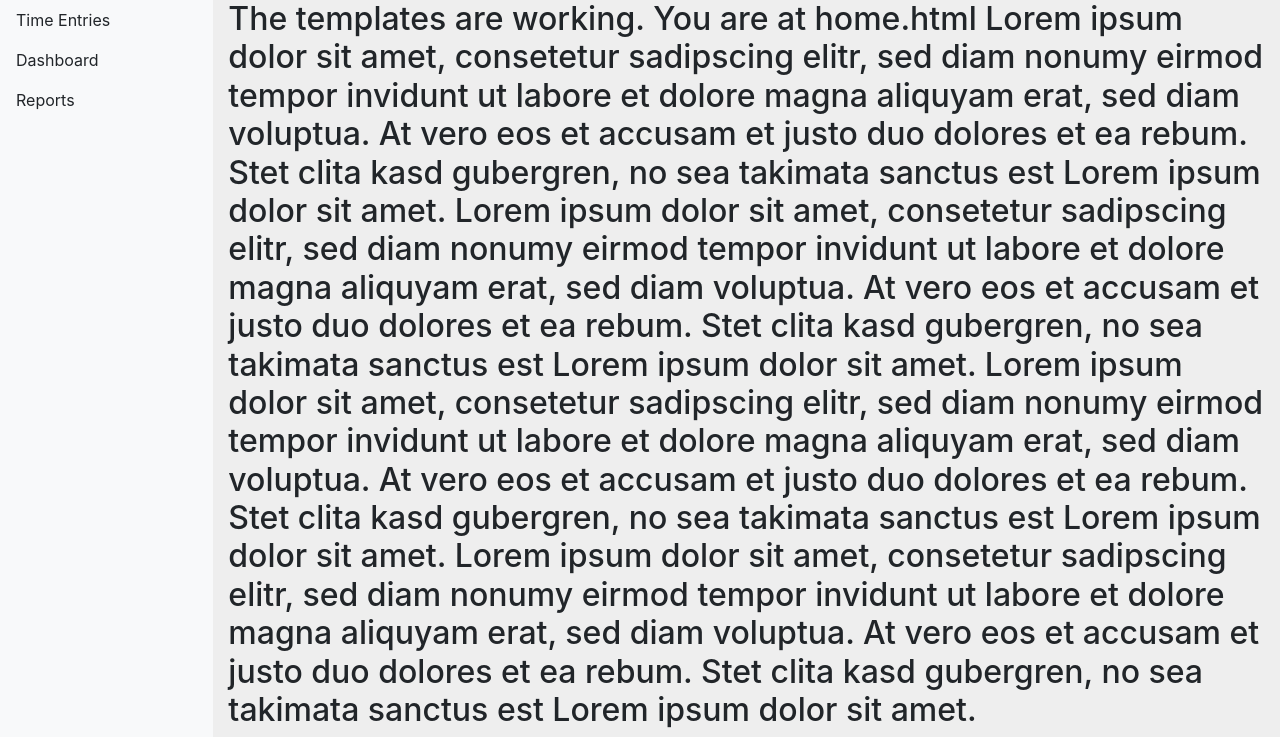
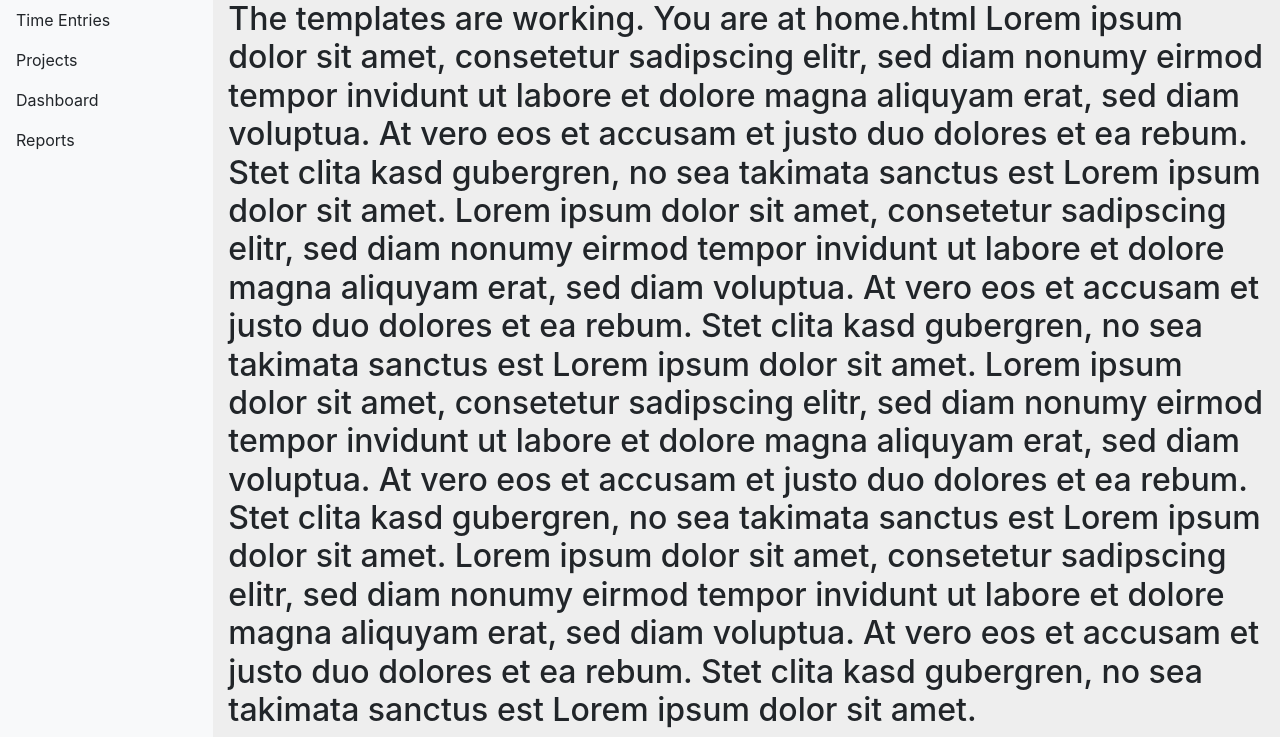
Before and after one commit to CaoKaiK/time_tracker, a Django app: page / in a window 1280 px wide. Shown: the part 80-817 px from the top of the page. Run offline with Django 3.2, Linux system fonts and the light colour scheme; some libraries are stand-ins or nearby versions.

Commit message:
EXTEND badges for navigation

```diff
--- a/templates/base.html
+++ b/templates/base.html
@@ -25,9 +25,8 @@
 <body class="background-light" style="padding-top: 80px;">
     <header class="navbar background-white fixed-top">
         <a class="navbar-brand aria-label=" Siemens" style="padding-top: 0px;padding-bottom: 0px;"">
-        <img class=" logo-full" src="static/img/siemens-logo-claim.png">
+            <img class=" logo-full" src="static/img/siemens-logo-claim.png">
         </a>
-
     </header>
 
     <div class="container-fluid">
@@ -35,15 +34,20 @@
             <div class="col-md-3 col-lg-2 bd-sidebar">
                 <div class="sticky-top custom-sticky">
                         <nav class="nav flex-column">
-                                <a class="nav-link badge-light" href="#">
+                                <a class="nav-link {% if request.resolver_match.url_name == "entries" %} badge-info {% else %} badge-light {% endif %}" href="{% url 'entries'%}">
                                     <span>Time Entries </span>
 
                                 </a>
-                                <a class="nav-link badge-light" href="#">
+                                <a class="nav-link {% if request.resolver_match.url_name == "projects" %} badge-info {% else %} badge-light {% endif %}" href="{% url 'projects'%}">
+                                    <span>Projects </span>
+
+                                </a>
+
+                                <a class="nav-link {% if request.resolver_match.url_name == "dashboard" %} badge-info {% else %} badge-light {% endif %}" href="#">
                                     <span>Dashboard </span>
 
                                 </a>
-                                <a class="nav-link badge-light" href="#">
+                                <a class="nav-link {% if request.resolver_match.url_name == "reports" %} badge-info {% else %} badge-light {% endif %}" href="#">
                                     <span>Reports </span>
 
                                 </a>
```
